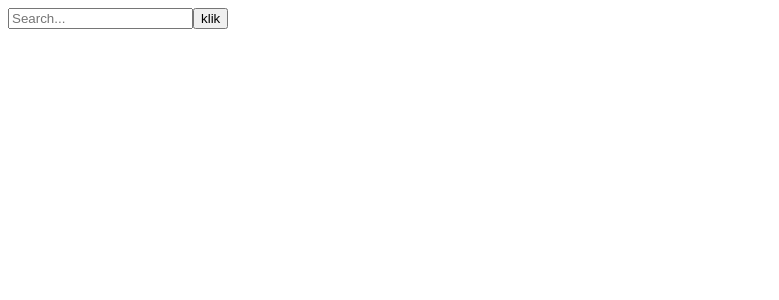
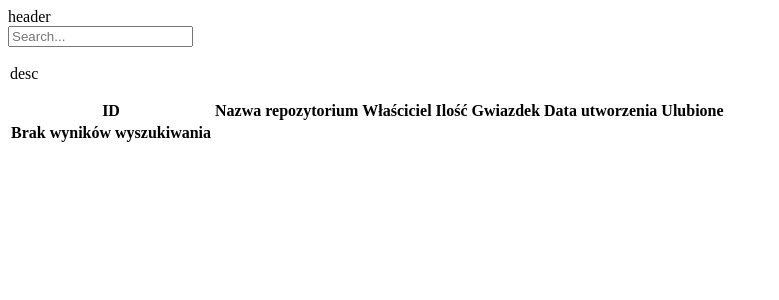
Before and after one commit to Jinpai666/GithubApi, a React (Create React App) app: page / in a window 1280 px wide. Shown: the top 300 px of the page, without its empty margins (0-779 px from the left). Built offline with nearby package versions, Linux system fonts and the light colour scheme.

Commit message:
create table and sorting

```diff
--- a/package.json
+++ b/package.json
@@ -8,6 +8,7 @@
     "@testing-library/user-event": "^13.5.0",
     "react": "^18.1.0",
     "react-dom": "^18.1.0",
+    "react-router": "^6.3.0",
     "react-scripts": "5.0.1",
     "web-vitals": "^2.1.4"
   },
@@ -34,5 +35,8 @@
       "last 1 firefox version",
       "last 1 safari version"
     ]
+  },
+  "devDependencies": {
+    "react-router-dom": "^6.3.0"
   }
 }
--- a/src/App.js
+++ b/src/App.js
@@ -1,9 +1,36 @@
 import  React from "react";
-import Button from "./Button";
+import { BrowserRouter as Router, Routes, Route } from "react-router-dom";
+import Header from "./Header";
+import Main from "./Main";
+import Favourites from "./Favourites"
+import ErrorPage from "./ErrorPage";
+import DetailsPage from "./DetailsPage";
 
 function App() {
   return (
-     <Button/>
+        <Router>
+          <Header/>
+          <Routes>
+            <Route
+                path="/"
+                element={<Main/>}
+            />
+            <Route
+                path="favourites"
+                element={<Favourites/>}
+            />
+            <Route
+                path="/favourites/:id"
+                element={<DetailsPage/>}
+            />
+              <Route
+                  path="*"
+                  element={<ErrorPage/>}
+              />
+          </Routes>
+        </Router>
+
+
   );
 }
 
--- a/src/Button.js
+++ /dev/null
@@ -1,46 +0,0 @@
-import React, {useEffect, useState} from "react";
-
-export default function Button(){
-
-// const url = `https://api.github.com/search/repositories?q=${react}`
-
-    const [p, setP] = useState(null)
-    const [searchValue, setSearchValue] = useState('')
-    const [searchInput, setSearchInput] = useState('')
-
-    useEffect( () =>{
-        async function getData(){
-            const url = `https://api.github.com/search/repositories?q=${searchValue}`
-            const response = await fetch(url);
-            const responseJson = await response.json()
-            await setP(responseJson.items);
-        }
-        searchValue && getData()
-
-    },[searchValue])
-
-    const print = () => {
-        console.log(searchValue)
-    };
-    return  (
-        <>
-            {/*limited requests*/}
-            {/*<input*/}
-            {/*    onChange={(event) => setSearchValue(event.target.value)}*/}
-            {/*    placeholder="Search..."*/}
-            {/*/>*/}
-            <input
-                placeholder="Search..."
-                onChange={event => {setSearchInput(event.target.value)}}
-                onKeyPress={event => {
-                    if (event.key === 'Enter') {
-                        setSearchValue(searchInput);
-                        console.log(searchValue)
-                    }
-                }}
-            />
-            {p && p.map((item, idx) => <p key={idx}>{item.name}</p>)}
-            <button onClick={print}>klik</button>
-        </>
-    )
-}
--- /dev/null
+++ b/src/DetailsPage.js
@@ -0,0 +1,12 @@
+import React, {useEffect, useState} from "react";
+import { useParams } from "react-router-dom"
+
+export default function DetailsPage(){
+    let {id} = useParams();
+
+    return  (
+        <div>
+            this is details page for {id}
+        </div>
+    )
+}
--- /dev/null
+++ b/src/ErrorPage.js
@@ -0,0 +1,12 @@
+import React, {useEffect, useState} from "react";
+import ResultTable from "./ResultTable";
+
+export default function ErrorPage(){
+
+
+    return  (
+        <div>
+            page not found :(
+        </div>
+    )
+}
--- /dev/null
+++ b/src/Favourites.js
@@ -0,0 +1,12 @@
+import React, {useEffect, useState} from "react";
+import ResultTable from "./ResultTable";
+
+export default function Favourites(){
+
+
+    return  (
+        <div>
+            FAvourites
+        </div>
+    )
+}
--- /dev/null
+++ b/src/Header.js
@@ -0,0 +1,12 @@
+import React, {useEffect, useState} from "react";
+import ResultTable from "./ResultTable";
+
+export default function Header(){
+
+
+    return  (
+       <div>
+           header
+       </div>
+    )
+}
--- /dev/null
+++ b/src/Main.js
@@ -0,0 +1,106 @@
+import React, {useEffect, useState} from "react";
+import ResultTable from "./ResultTable";
+
+export default function Main(){
+
+// const url = `https://api.github.com/search/repositories?q=${react}`
+
+    const [searchValue, setSearchValue] = useState('')
+    const [searchInput, setSearchInput] = useState('')
+    const [database, setDatabase] = useState(null);
+    const [order, setOrder] = useState("ascending");
+
+    useEffect(() => {
+        async function getData() {
+            const url = `https://api.github.com/search/repositories?q=${searchValue}`
+            const response = await fetch(url);
+            const responseJson = await response.json()
+            await setDatabase(responseJson.items);
+        }
+
+        searchValue && getData()
+
+    }, [searchValue])
+    const sortNumbers = (column) => {
+        if (order === "ascending") {
+            const sorted = [...database].sort((a,b) =>
+                a[column] >= b[column]  ? 1 : -1
+            );
+            setDatabase(sorted);
+            setOrder("descending");
+        }
+        if (order === "descending") {
+            const sorted = [...database].sort((a,b) =>
+                a[column] <= b[column]  ? 1 : -1
+            );
+            setDatabase(sorted);
+            setOrder("ascending");
+        }
+    }
+    const sortOwner = (column) => {
+        if (order === "ascending") {
+            const sorted = [...database].sort(function (a,b) {
+                return a.owner.login.localeCompare(b.owner.login, undefined, {sensitivity: 'base'});
+            });
+            setDatabase(sorted);
+            setOrder("descending");
+        }
+        if (order === "descending") {
+            const sorted = [...database].sort(function (a,b) {
+                return b.owner.login.localeCompare(a.owner.login, undefined, {sensitivity: 'base'});
+            });
+            setDatabase(sorted);
+            setOrder("ascending");
+        }
+    }
+    const sortName = () => {
+        if (order === "ascending") {
+            const sorted = [...database].sort(function (a,b) {
+                return a.name.localeCompare(b.name, undefined, {sensitivity: 'base'});
+            });
+            setDatabase(sorted);
+            setOrder("descending");
+        }
+        if (order === "descending") {
+            const sorted = [...database].sort(function (a,b) {
+                return b.owner.login.localeCompare(a.owner.login, undefined, {sensitivity: 'base'});
+            });
+            setDatabase(sorted);
+            setOrder("ascending");
+        }
+    }
+
+    return  (
+        <>
+            {/*we could use it but due to limited requests it's not working well*/}
+            {/*<input*/}
+            {/*    onChange={(event) => setSearchValue(event.target.value)}*/}
+            {/*    placeholder="Search..."*/}
+            {/*/>*/}
+            <input
+                placeholder="Search..."
+                onChange={event => {setSearchInput(event.target.value)}}
+                onKeyPress={event => {
+                    if (event.key === 'Enter') {
+                        setSearchValue(searchInput);
+                        console.log(searchValue)
+                    }
+                }}
+            />
+            <table>
+                <thead>
+                {order === "descending" ? <p>asc</p> : <p>desc</p>}
+                    <tr>
+                        <th onClick={() => sortNumbers('id')}>ID</th>
+                        <th onClick={() => sortName("name")}>Nazwa repozytorium</th>
+                        <th onClick={() => sortOwner()}>Właściciel</th>
+                        <th onClick={() => sortNumbers("stargazers_count")}>Ilość Gwiazdek</th>
+                        <th onClick={() => sortNumbers("created_at")}>Data utworzenia</th>
+                        <th>Ulubione</th>
+                    </tr>
+                </thead>
+            <ResultTable tabledata={database}/>
+            </table>
+        </>
+    )
+}
--- /dev/null
+++ b/src/ResultTable.js
@@ -0,0 +1,40 @@
+import React, {useEffect, useState} from "react";
+
+const getDate = (date) => {
+    return date.slice(0,10).split('-').reverse().join('.')
+}
+
+export default function ResultTable({tabledata}){
+    const [favourite, setFavourite] = useState(false);
+    const addFavourite = () => {
+        console.log('add')
+    }
+    const removeFavourite = () => {
+        console.log('remove')
+    }
+
+    return (
+    <tbody>
+        {tabledata && tabledata != 0
+            ? tabledata.map((item, idx) =>
+                <tr key={idx}>
+                    <td>{item.id}</td>
+                    <td>{item.name}</td>
+                    <td>{item.owner.login}</td>
+                    <td>{item.stargazers_count}</td>
+                    <td>{getDate(item.created_at)}</td>
+                    <td>
+                        {!favourite
+                            ? <button onClick={addFavourite}>Like</button>
+                            : <button onClick={removeFavourite}>Unlike</button>
+                        }
+
+                    </td>
+                </tr>
+            )
+            : <tr>
+                <th>Brak wyników wyszukiwania</th>
+            </tr>
+        }
+    </tbody>
+    )}
```
Also changed, not shown: 1 other file (tests, documents, lock files or other folders).
